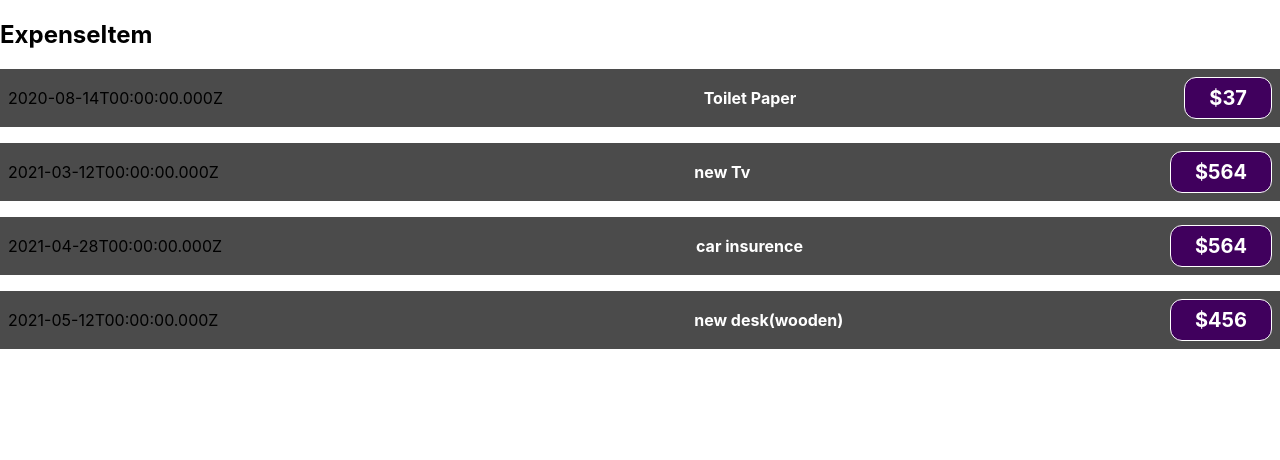
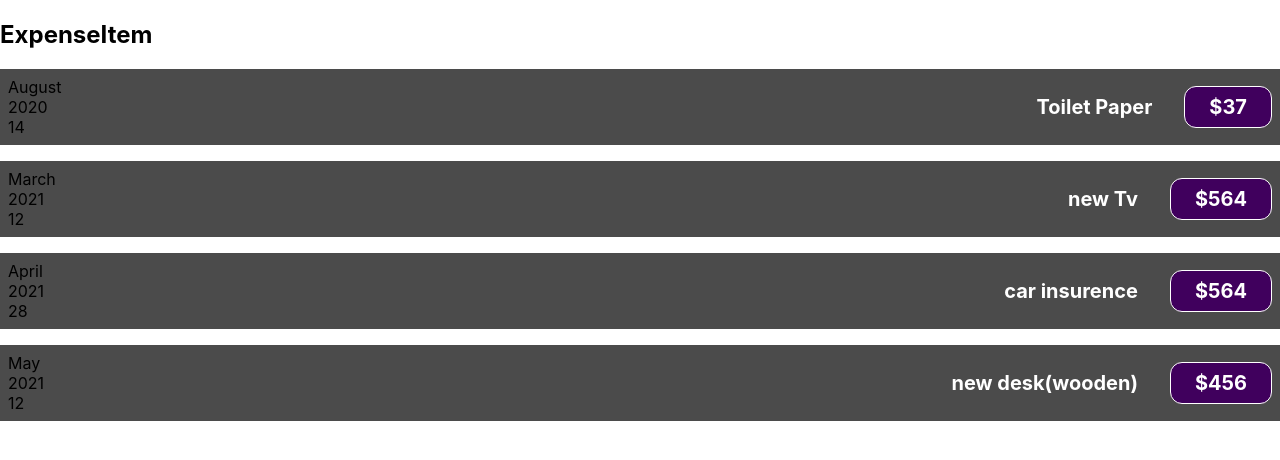
Before and after one commit to vanirahul/React-start, a React (Create React App) app: page / in a window 1280 px wide. Shown: the top 460 px of the page. Built offline with nearby package versions, Linux system fonts and the light colour scheme.

Commit message:
component smaller and readable

```diff
--- /dev/null
+++ b/src/components/ExpenseDetails.js
@@ -0,0 +1,15 @@
+import "./ExpenseItem.css";
+
+function ExpenseDetails(props){
+return(
+    <div>
+        <div className="expense-item__description">
+              <h2>{ props.title}</h2>
+            <div className="expense-item__price">${props.amount}</div>
+            </div>
+    </div>
+)
+
+
+}
+export default ExpenseDetails;
--- a/src/components/ExpenseItem.js
+++ b/src/components/ExpenseItem.js
@@ -1,14 +1,19 @@
  import "./ExpenseItem.css";
+ import ExpenseDetails from "./ExpenseDetails";
 
 function ExpenseItem(props) {
-
+    const month=props.date.toLocaleString('en-US',{month:'long'});
+    const day= props.date.toLocaleString('en-US',{day:'2-digit'});
+    const year=props.date.getFullYear();
     return  (
         <div  className="expense-item">
-            <div>{props.date.toISOString()}</div>
+            <div>
+                <div>{month}</div>
+                <div>{year}</div>
+                <div>{day}</div>
+            </div>
+            <ExpenseDetails amount={props.amount}  location={props.location}   title={props.title} />
 
-              <div className="expense-item__description"></div>
-              <h2>{ props.title}</h2>
-            <div className="expense-item__price">${props.amount}</div>
         </div>
     );
 }
```
